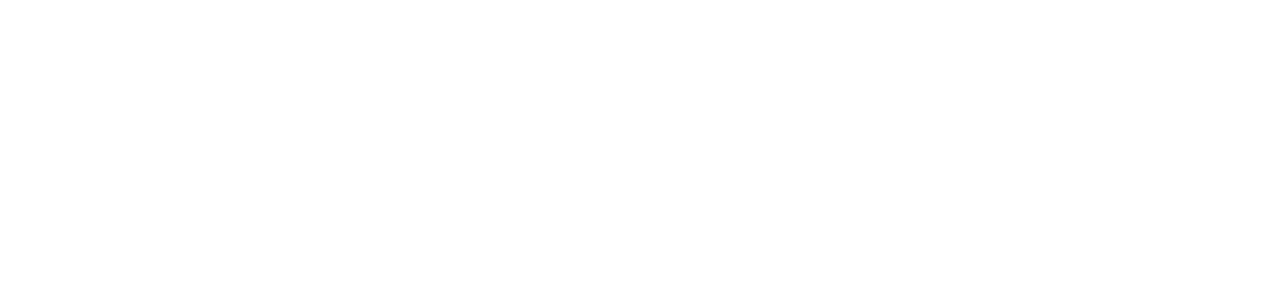
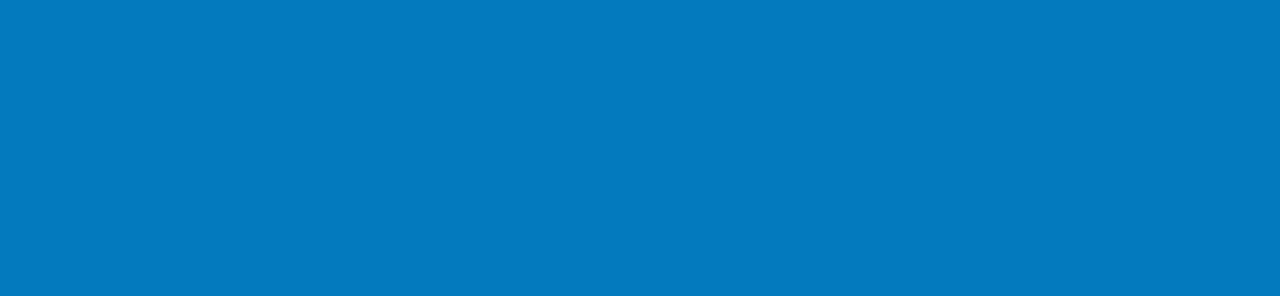
Before and after one commit to ZestyLimones/trelloyes, a React (Create React App) app: page / in a window 1280 px wide. Shown: the part 504-804 px from the top of the page. Built offline with nearby package versions, Linux system fonts and the light colour scheme.

Commit message:
created app.css file and added content.

```diff
--- /dev/null
+++ b/src/App.css
@@ -0,0 +1,15 @@
+.App {
+  min-height: calc(100vh - 16px);
+  min-width: calc(100vw - 16px);
+  background: #0079bf;
+  padding: 8px;
+  display: inline-flex;
+  flex-direction: column;
+}
+
+.App-header h1 {
+  margin: 0;
+  color: #f6f6f6;
+  font-size: 20px;
+  padding: 0 14px 10px;
+}
--- a/src/App.js
+++ b/src/App.js
@@ -1,4 +1,6 @@
 import React from 'react';
+import List from './List';
+import './App.css';
 
 function App() {
   return <main className="App">{/* content goes here */}</main>;
```
